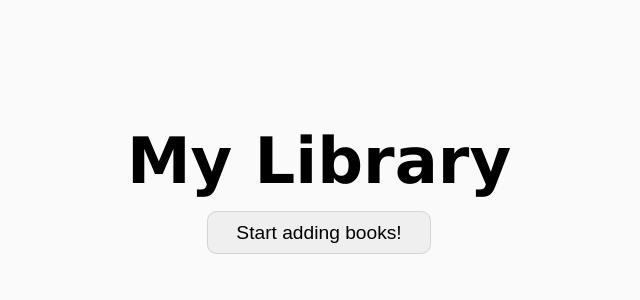
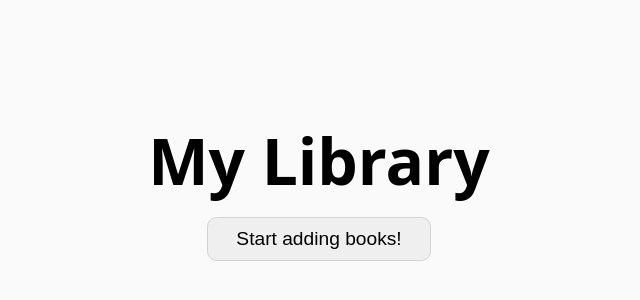
Before and after one commit to matheusesilva/my-library, a plain HTML site: page index.html in a window 1280 px wide. Shown: the part 200-500 px from the top of the page, without its empty margins (321-961 px from the left). Drawn offline with Linux system fonts and the light colour scheme.

Commit message:
Update files

```diff
--- a/style.css
+++ b/style.css
@@ -1,8 +1,3 @@
-@font-face {
-    font-family: 'Rudiment';
-    src: url(./Rudiment/Rudiment.ttf);
-}
-
 * {
     margin: 0;
     padding: 0;
@@ -10,7 +5,7 @@
 }
 
 body {
-    font-family: Verdana, Geneva, Tahoma, sans-serif;
+    font-family: system-ui, -apple-system, BlinkMacSystemFont, 'Segoe UI', Roboto, Oxygen, Ubuntu, Cantarell, 'Open Sans', 'Helvetica Neue', sans-serif
 }
 
 select, input {
```
